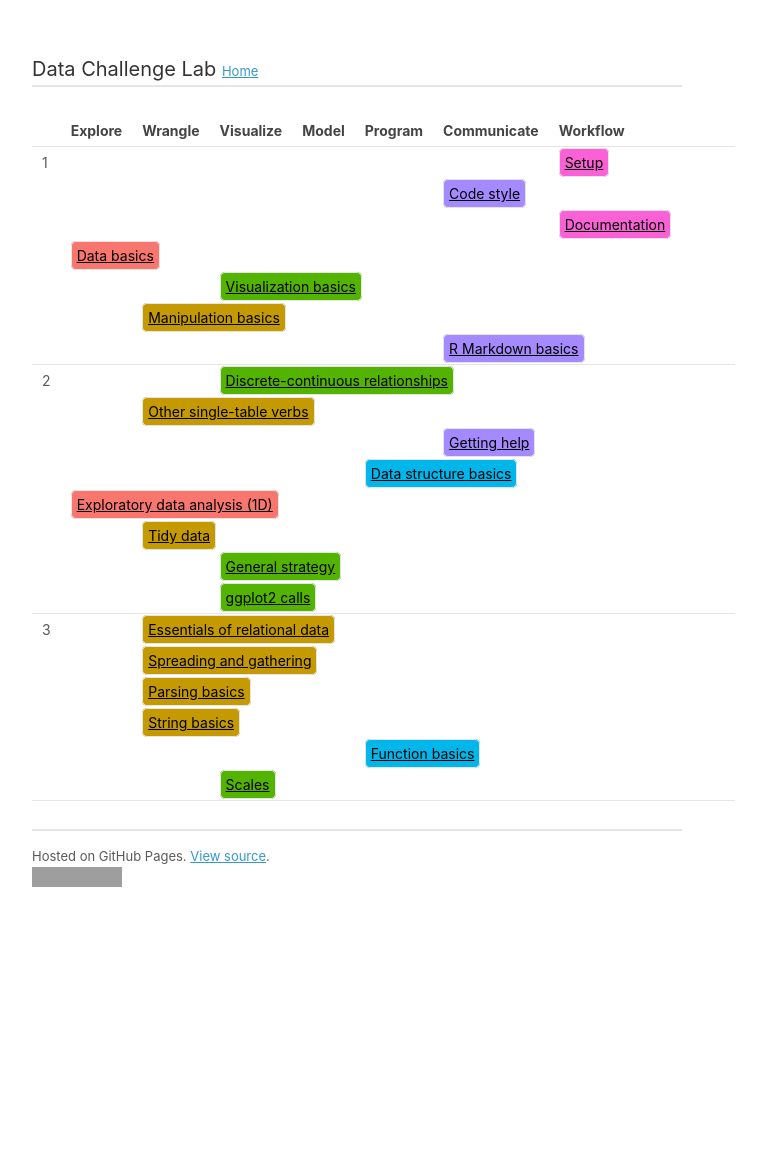
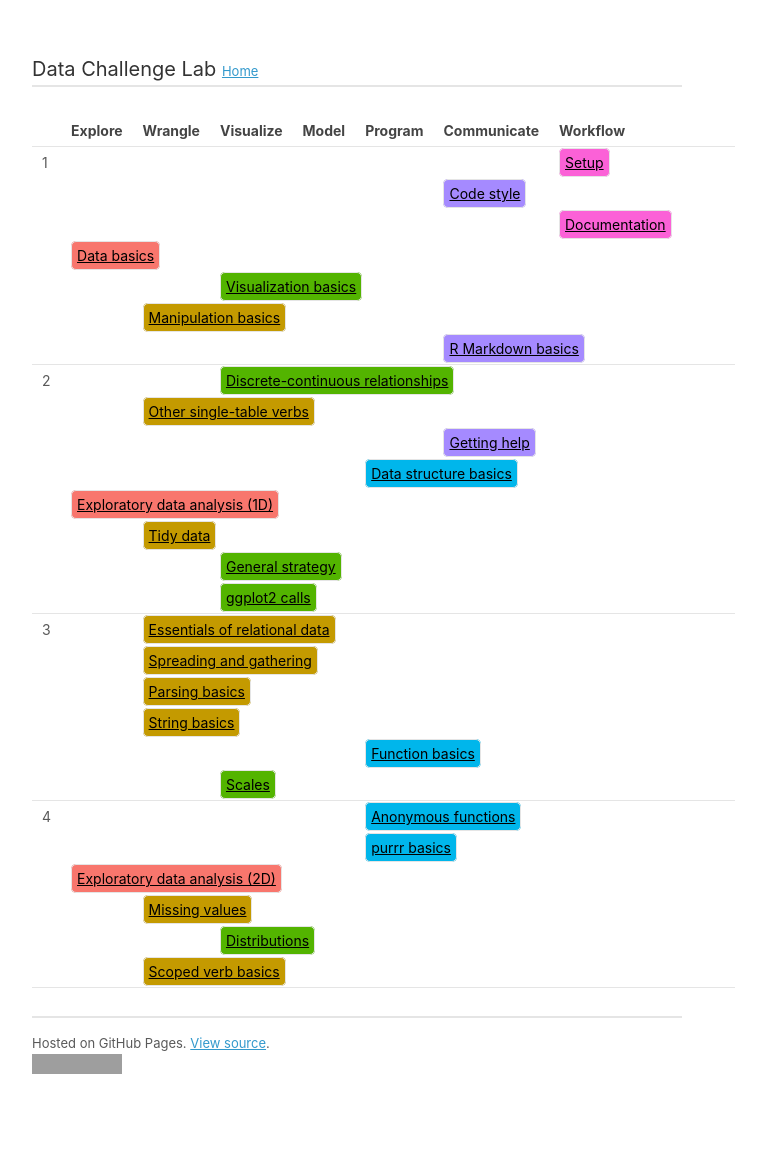
Before and after one commit to dcl-2019-04/curriculum, a Jekyll site: the page built from docs/index.md, in a window 1280 px wide. Shown: the whole page, without its empty margins (283-1049 px from the left). Built offline with Jekyll 4.4.1, drawn with Linux system fonts in a browser that asks for light colours; our own code applies the rules of GitHub Pages for plain Markdown files; a script that is not in the unit is left out; before the commit the page ends 970 px from its top, so only the background shows below that; grey boxes are pictures that could not be loaded.

Commit message:
Update for week 4

```diff
--- a/docs/index.md
+++ b/docs/index.md
@@ -164,4 +164,41 @@ title: Theme index
   <td colspan="4"></td>
 </tr>
 </tbody>
+<tbody>
+<tr>
+<td id='week-4'>4</td>
+  <td colspan="4"></td>
+  <td colspan="6"><a class="program" href="function-anonymous.html">Anonymous functions</a></td>
+  <td colspan="2"></td>
+</tr>
+<tr>
+<td></td>
+  <td colspan="4"></td>
+  <td colspan="6"><a class="program" href="purrr-basics.html">purrr basics</a></td>
+  <td colspan="2"></td>
+</tr>
+<tr>
+<td></td>
+  <td colspan="6"><a class="explore" href="eda-2d.html">Exploratory data analysis (2D)</a></td>
+  <td colspan="6"></td>
+</tr>
+<tr>
+<td></td>
+  <td colspan="1"></td>
+  <td colspan="6"><a class="wrangle" href="missing-values.html">Missing values</a></td>
+  <td colspan="5"></td>
+</tr>
+<tr>
+<td></td>
+  <td colspan="2"></td>
+  <td colspan="6"><a class="visualize" href="vis-distributions.html">Distributions</a></td>
+  <td colspan="4"></td>
+</tr>
+<tr>
+<td></td>
+  <td colspan="1"></td>
+  <td colspan="6"><a class="wrangle" href="manip-scoped.html">Scoped verb basics</a></td>
+  <td colspan="5"></td>
+</tr>
+</tbody>
 </table>
--- a/syllabus.yml
+++ b/syllabus.yml
@@ -1,4 +1,4 @@
-cur-week: 03
+cur-week: 04
 
 weeks:
   week-01:
```
